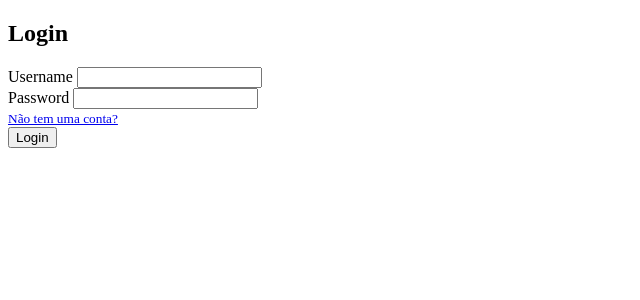
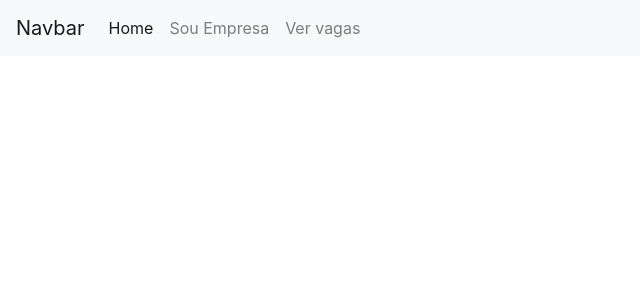
Before and after one commit to NathanMilhomen/vagas, a Django app: page / in a window 1280 px wide. Shown: the top 300 px of the page, without its empty margins (0-640 px from the left). Run offline with Django 3.2, Linux system fonts and the light colour scheme; some libraries are stand-ins or nearby versions.

Commit message:
refactor

```diff
--- a/vagas/models.py
+++ b/vagas/models.py
@@ -19,6 +19,9 @@ class EducationLevel(models.Model):
 
 
 class Company(User):
+    class Meta:
+        verbose_name = 'Company'
+        verbose_name_plural = 'Companys'
 
     def __str__(self):
         return self.username
--- a/vagas/templates/dashboard.html
+++ b/vagas/templates/dashboard.html
@@ -8,7 +8,7 @@
     <h1>Olá, {{ user.username }}</h1>
     <h2>Suas vagas</h2>
     {% for job in jobs %}
-        <p>{{ job.name }}</p>
+        <p>{{ job.description }}</p>
     {% endfor %}
 </body>
 </html>
--- a/vagas/templates/home.html
+++ b/vagas/templates/home.html
@@ -1,10 +1,48 @@
 <!DOCTYPE html>
-<html lang="en">
+<html lang="pt">
 <head>
     <meta charset="UTF-8">
-    <title>Title</title>
+    <title>Bem vindo</title>
+    <link rel="stylesheet" href="https://maxcdn.bootstrapcdn.com/bootstrap/4.0.0/css/bootstrap.min.css"
+          integrity="sha384-Gn5384xqQ1aoWXA+058RXPxPg6fy4IWvTNh0E263XmFcJlSAwiGgFAW/dAiS6JXm" crossorigin="anonymous">
 </head>
 <body>
+<header>
+    <nav class="navbar navbar-expand-lg navbar-light bg-light">
+        <a class="navbar-brand" href="#">Navbar</a>
+        <button class="navbar-toggler" type="button" data-toggle="collapse" data-target="#navbarNav"
+                aria-controls="navbarNav" aria-expanded="false" aria-label="Toggle navigation">
+            <span class="navbar-toggler-icon"></span>
+        </button>
+        <div class="collapse navbar-collapse" id="navbarNav">
+            <ul class="navbar-nav">
+                <li class="nav-item active">
+                    <a class="nav-link" href="#">Home <span class="sr-only">(current)</span></a>
+                </li>
+                <li class="nav-item">
+                    <a class="nav-link" href="#">Sou Empresa</a>
+                </li>
+                <li class="nav-item">
+                    <a class="nav-link" href="#">Ver vagas</a>
+                </li>
+            </ul>
+        </div>
+    </nav>
+</header>
+<main>
 
+</main>
+<footer>
+
+</footer>
+<script src="https://code.jquery.com/jquery-3.2.1.slim.min.js"
+        integrity="sha384-KJ3o2DKtIkvYIK3UENzmM7KCkRr/rE9/Qpg6aAZGJwFDMVNA/GpGFF93hXpG5KkN"
+        crossorigin="anonymous"></script>
+<script src="https://cdnjs.cloudflare.com/ajax/libs/popper.js/1.12.9/umd/popper.min.js"
+        integrity="sha384-ApNbgh9B+Y1QKtv3Rn7W3mgPxhU9K/ScQsAP7hUibX39j7fakFPskvXusvfa0b4Q"
+        crossorigin="anonymous"></script>
+<script src="https://maxcdn.bootstrapcdn.com/bootstrap/4.0.0/js/bootstrap.min.js"
+        integrity="sha384-JZR6Spejh4U02d8jOt6vLEHfe/JQGiRRSQQxSfFWpi1MquVdAyjUar5+76PVCmYl"
+        crossorigin="anonymous"></script>
 </body>
 </html>
--- a/vagas/urls.py
+++ b/vagas/urls.py
@@ -3,7 +3,8 @@ from django.urls import path
 from . import views
 
 urlpatterns = [
-    path('', views.login, name='login'),
-    path('home/', views.home, name='home'),
+    path('', views.home, name='home'),
+    path('login/', views.login, name='login'),
+    path('dashboard/', views.dashboard, name='dashboard'),
     path('cadastro/', views.register, name='register')
 ]
--- a/vagas/views.py
+++ b/vagas/views.py
@@ -5,19 +5,21 @@ from django.http import HttpResponse
 
 from .models import Company
 
+
 # Create your views here.
 
-def index(request):
-    return HttpResponse("Olá, olá, oláaaaaaaaaa")
+def home(request):
+    return render(request, 'home.html')
 
 
-def home(request):
+def dashboard(request):
     user = request.user
-    company = Company.objects.get(id=user.id)
-    print(company.jobvacancy_set.all())
-    data = {
-        'jobs': company.jobvacancy_set.all()
-    }
+    if user:
+        company = Company.objects.get(id=user.id)
+        data = {
+            'jobs': company.jobvacancy_set.all()
+        }
+
     return render(request, 'dashboard.html', data)
 
 
```
Also changed, not shown: vagas/migrations/0003_auto_20210615_1036.py (added).
